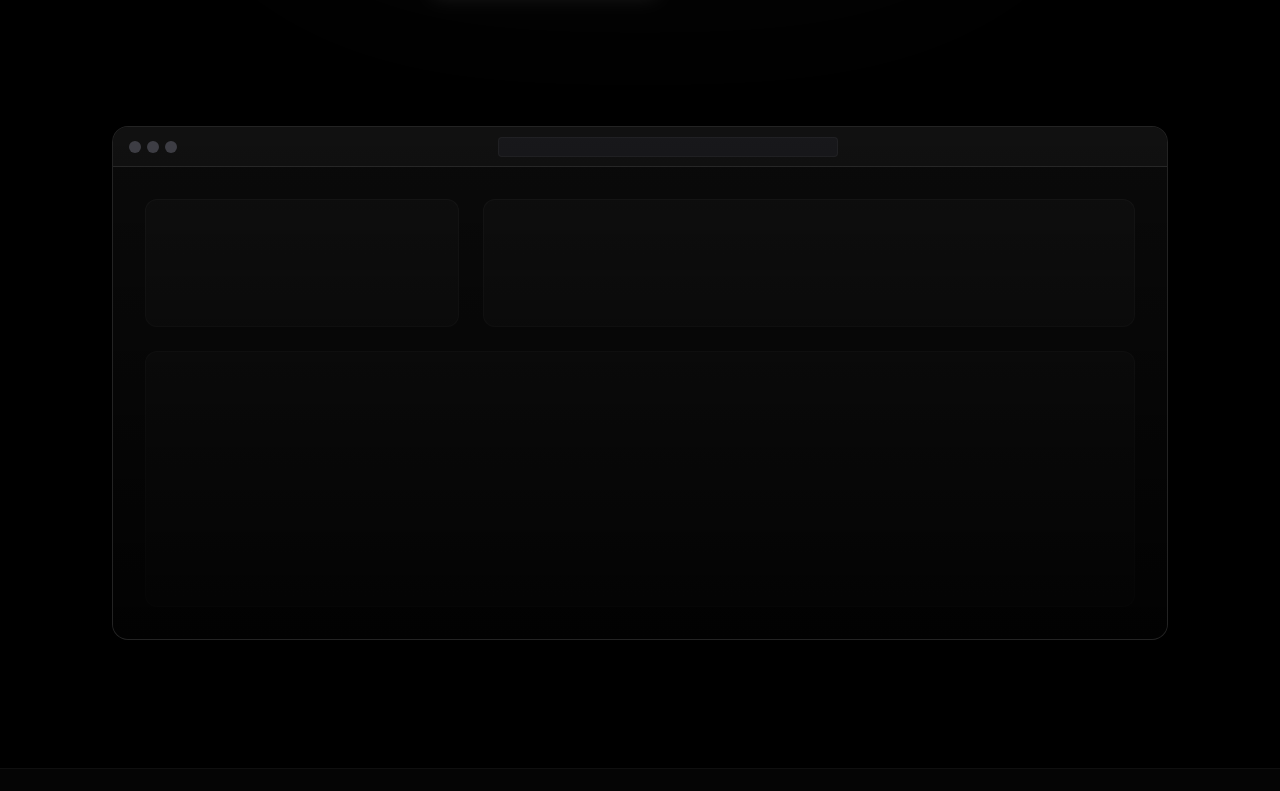
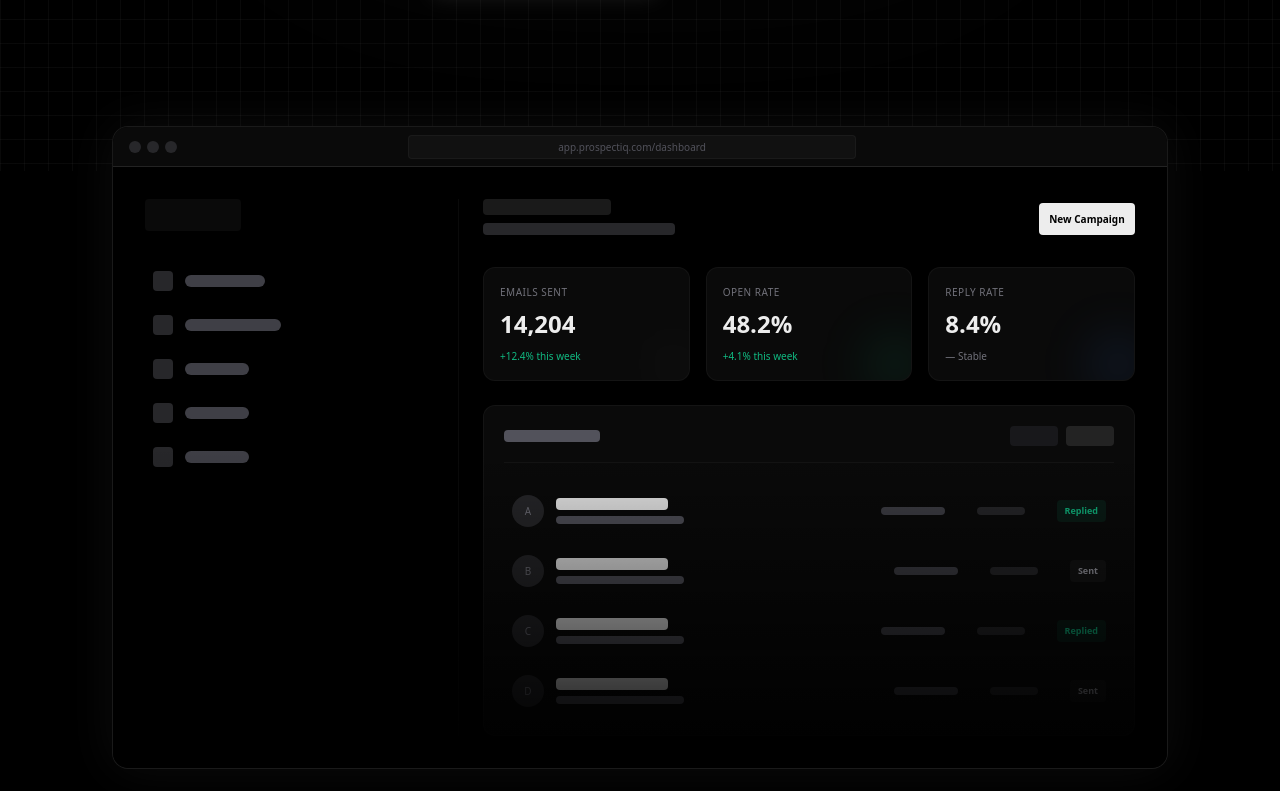
Before and after one commit to iamitkrp/prospectIQ, a Next.js app: page / in a window 1280 px wide. Shown: the part 629-1420 px from the top of the page. Built offline with nearby package versions, Linux system fonts and the light colour scheme; no server answers.

Commit message:
feat: implement initial landing page with navigation, hero section, and dashboard preview.

```diff
--- /dev/null
+++ b/src/components/landing/interactive-background.tsx
@@ -0,0 +1,45 @@
+"use client";
+
+import { useEffect, useRef, useState } from "react";
+
+export function InteractiveBackground() {
+    const [mousePos, setMousePos] = useState({ x: 0, y: 0 });
+    const [isHovering, setIsHovering] = useState(false);
+
+    useEffect(() => {
+        const handleMouseMove = (e: MouseEvent) => {
+            setMousePos({ x: e.clientX, y: e.clientY });
+            setIsHovering(true);
+        };
+
+        const handleMouseLeave = () => {
+            setIsHovering(false);
+        };
+
+        window.addEventListener("mousemove", handleMouseMove);
+        window.addEventListener("mouseout", handleMouseLeave);
+
+        return () => {
+            window.removeEventListener("mousemove", handleMouseMove);
+            window.removeEventListener("mouseout", handleMouseLeave);
+        };
+    }, []);
+
+    return (
+        <div className="pointer-events-none fixed inset-0 z-0 h-full w-full overflow-hidden">
+            {/* Subtle Grid Background */}
+            <div
+                className="absolute inset-0 bg-[linear-gradient(to_right,#80808012_1px,transparent_1px),linear-gradient(to_bottom,#80808012_1px,transparent_1px)] bg-[size:24px_24px]"
+            />
+
+            {/* Mouse Follower Glow */}
+            <div
+                className="absolute inset-0 transition-opacity duration-500 will-change-[background]"
+                style={{
+                    opacity: isHovering ? 1 : 0,
+                    background: `radial-gradient(600px circle at ${mousePos.x}px ${mousePos.y}px, rgba(255,255,255,0.06), transparent 40%)`
+                }}
+            />
+        </div>
+    );
+}
--- a/src/components/landing/landing-page.tsx
+++ b/src/components/landing/landing-page.tsx
@@ -1,9 +1,10 @@
 import Link from "next/link";
 import { ArrowRight, Box, Zap, Lock, BarChart3, Mail, Layers } from "lucide-react"; // Wait, lucide-react might not be installed. Let me check the package.json.
 // Actually, I should use standard SVGs to be safe, or just check package.json. I remember it only had recharts, supabase, tailwind. Let's use simple SVG icons.
+import { InteractiveBackground } from "./interactive-background";
 
 const FeatureCard = ({ title, description, icon }: { title: string, description: string, icon: React.ReactNode }) => (
-    <div className="flex flex-col gap-4 p-8 rounded-2xl bg-[#0a0a0a] border border-[#ffffff1a] transition-all hover:bg-[#111111] hover:border-[#ffffff33]">
+    <div className="flex flex-col gap-4 p-8 rounded-2xl bg-[#0a0a0a] border border-[#ffffff1a] transition-all hover:bg-[#111111] hover:border-[#ffffff33] relative z-10">
         <div className="w-12 h-12 rounded-lg bg-[#ffffff0a] flex items-center justify-center border border-[#ffffff1a] text-[#ededed]">
             {icon}
         </div>
@@ -14,7 +15,8 @@ const FeatureCard = ({ title, description, icon }: { title: string, description:
 
 export function LandingPage() {
     return (
-        <div className="min-h-screen bg-[#000000] text-[#ededed] selection:bg-[#ededed] selection:text-[#000000]">
+        <div className="relative min-h-screen bg-[#000000] text-[#ededed] selection:bg-[#ededed] selection:text-[#000000]">
+            <InteractiveBackground />
             {/* Navbar */}
             <header className="fixed top-0 inset-x-0 z-50 flex items-center justify-between px-6 py-4 md:px-12 bg-[#000000]/50 backdrop-blur-md border-b border-[#ffffff0a]">
                 <div className="flex items-center gap-2">
@@ -72,20 +74,108 @@ export function LandingPage() {
 
             {/* Hero Dashboard Preview */}
             <section className="px-6 md:px-12 pb-32 max-w-6xl mx-auto">
-                <div className="relative rounded-2xl overflow-hidden border border-[#ffffff1a] bg-[#0a0a0a] shadow-2xl">
-                    <div className="absolute inset-0 bg-gradient-to-t from-[#000000]/80 to-transparent z-10" />
-                    <div className="h-10 border-b border-[#ffffff1a] bg-[#111111] flex items-center px-4 gap-2">
+                <div className="relative rounded-2xl overflow-hidden border border-[#ffffff1a] bg-[#000000] shadow-[0_0_50px_rgba(255,255,255,0.05)]">
+                    <div className="absolute inset-0 bg-gradient-to-t from-[#000000] via-transparent to-transparent z-10 pointer-events-none" />
+
+                    {/* Browser Chrome */}
+                    <div className="h-10 border-b border-[#ffffff1a] bg-[#0a0a0a] flex items-center px-4 gap-4 relative z-20">
                         <div className="flex gap-1.5">
-                            <div className="w-3 h-3 rounded-full bg-[#3f3f46]" />
-                            <div className="w-3 h-3 rounded-full bg-[#3f3f46]" />
-                            <div className="w-3 h-3 rounded-full bg-[#3f3f46]" />
+                            <div className="w-3 h-3 rounded-full bg-[#27272a]" />
+                            <div className="w-3 h-3 rounded-full bg-[#27272a]" />
+                            <div className="w-3 h-3 rounded-full bg-[#27272a]" />
                         </div>
-                        <div className="mx-auto w-1/3 h-5 bg-[#18181b] rounded border border-[#ffffff0a]" />
+                        <div className="flex-1 max-w-md mx-auto hidden sm:flex items-center justify-center h-6 rounded bg-[#111111] border border-[#ffffff0a] text-[10px] text-[#52525b]">
+                            app.prospectiq.com/dashboard
+                        </div>
+                        <div className="w-16 hidden sm:block" /> {/* spacer */}
                     </div>
-                    <div className="p-8 grid grid-cols-3 gap-6 opacity-80">
-                        <div className="col-span-1 h-32 rounded-xl bg-[#111111] border border-[#ffffff0a]" />
-                        <div className="col-span-2 h-32 rounded-xl bg-[#111111] border border-[#ffffff0a]" />
-                        <div className="col-span-3 h-64 rounded-xl bg-[#111111] border border-[#ffffff0a]" />
+
+                    {/* Dashboard Content */}
+                    <div className="p-6 md:p-8 grid grid-cols-1 lg:grid-cols-3 gap-6 relative z-0">
+
+                        {/* Sidebar (desktop only mock) */}
+                        <div className="hidden lg:flex flex-col gap-2 col-span-1 border-r border-[#ffffff0a] pr-6">
+                            <div className="h-8 w-24 bg-[#ffffff0a] rounded mb-6" />
+                            {[1, 2, 3, 4, 5].map(i => (
+                                <div key={i} className="flex items-center gap-3 p-2 rounded hover:bg-[#ffffff05] transition-colors">
+                                    <div className="w-5 h-5 rounded-[4px] bg-[#27272a]" />
+                                    <div className={`h-3 rounded-full bg-[#3f3f46] ${i === 1 ? 'w-20' : i === 2 ? 'w-24' : 'w-16'}`} />
+                                </div>
+                            ))}
+                        </div>
+
+                        {/* Main Content Area */}
+                        <div className="col-span-1 lg:col-span-2 flex flex-col gap-6">
+
+                            {/* Header row */}
+                            <div className="flex justify-between items-end mb-2">
+                                <div>
+                                    <div className="h-4 w-32 bg-[#ffffff1a] rounded mb-2" />
+                                    <div className="h-3 w-48 bg-[#27272a] rounded" />
+                                </div>
+                                <div className="hidden sm:flex h-8 w-24 bg-[#ededed] rounded items-center justify-center text-[10px] text-black font-semibold">
+                                    New Campaign
+                                </div>
+                            </div>
+
+                            {/* Stats Data row */}
+                            <div className="grid grid-cols-2 md:grid-cols-3 gap-4">
+                                <div className="p-4 rounded-xl bg-[#0a0a0a] border border-[#ffffff0a] flex flex-col gap-2 relative overflow-hidden">
+                                    <div className="text-[10px] font-medium text-[#71717a] uppercase tracking-wider">Emails Sent</div>
+                                    <div className="text-2xl font-semibold text-[#ededed]">14,204</div>
+                                    <div className="text-[10px] text-[#10b981]">+12.4% this week</div>
+                                    <div className="absolute -bottom-4 -right-4 w-16 h-16 bg-[#ffffff05] rounded-full blur-xl" />
+                                </div>
+                                <div className="p-4 rounded-xl bg-[#0a0a0a] border border-[#ffffff0a] flex flex-col gap-2 relative overflow-hidden">
+                                    <div className="text-[10px] font-medium text-[#71717a] uppercase tracking-wider">Open Rate</div>
+                                    <div className="text-2xl font-semibold text-[#ededed]">48.2%</div>
+                                    <div className="text-[10px] text-[#10b981]">+4.1% this week</div>
+                                    <div className="absolute -bottom-4 -right-4 w-16 h-16 bg-[#10b981]/10 rounded-full blur-xl" />
+                                </div>
+                                <div className="hidden md:flex p-4 rounded-xl bg-[#0a0a0a] border border-[#ffffff0a] flex-col gap-2 relative overflow-hidden">
+                                    <div className="text-[10px] font-medium text-[#71717a] uppercase tracking-wider">Reply Rate</div>
+                                    <div className="text-2xl font-semibold text-[#ededed]">8.4%</div>
+                                    <div className="text-[10px] text-[#71717a]">— Stable</div>
+                                    <div className="absolute -bottom-4 -right-4 w-16 h-16 bg-[#3b82f6]/10 rounded-full blur-xl" />
+                                </div>
+                            </div>
+
+                            {/* Graph / Table Row */}
+                            <div className="p-5 rounded-xl bg-[#0a0a0a] border border-[#ffffff0a] flex flex-col gap-6">
+                                <div className="flex justify-between items-center border-b border-[#ffffff0a] pb-4">
+                                    <div className="h-3 w-24 bg-[#52525b] rounded" />
+                                    <div className="flex gap-2">
+                                        <div className="w-12 h-5 bg-[#18181b] rounded" />
+                                        <div className="w-12 h-5 bg-[#ffffff1a] rounded" />
+                                    </div>
+                                </div>
+
+                                {/* Mock Table Rows */}
+                                <div className="flex flex-col gap-3">
+                                    {[1, 2, 3, 4].map((row, idx) => (
+                                        <div key={row} className="flex items-center justify-between p-2 hover:bg-[#ffffff05] rounded-lg transition-colors">
+                                            <div className="flex items-center gap-3">
+                                                <div className="w-8 h-8 rounded-full bg-[#27272a] flex items-center justify-center text-[10px] text-[#71717a]">
+                                                    {String.fromCharCode(65 + idx)}
+                                                </div>
+                                                <div className="flex flex-col gap-1.5">
+                                                    <div className="h-3 w-28 bg-[#ededed] rounded" />
+                                                    <div className="h-2 w-32 bg-[#52525b] rounded" />
+                                                </div>
+                                            </div>
+                                            <div className="hidden sm:flex items-center gap-8">
+                                                <div className="h-2 w-16 bg-[#3f3f46] rounded" />
+                                                <div className="h-2 w-12 bg-[#27272a] rounded" />
+                                                <div className={`px-2 py-1 rounded text-[9px] font-semibold ${idx === 0 || idx === 2 ? 'bg-[#10b981]/10 text-[#10b981]' : 'bg-[#ffffff0a] text-[#a1a1aa]'}`}>
+                                                    {idx === 0 || idx === 2 ? 'Replied' : 'Sent'}
+                                                </div>
+                                            </div>
+                                        </div>
+                                    ))}
+                                </div>
+                            </div>
+
+                        </div>
                     </div>
                 </div>
             </section>
```
